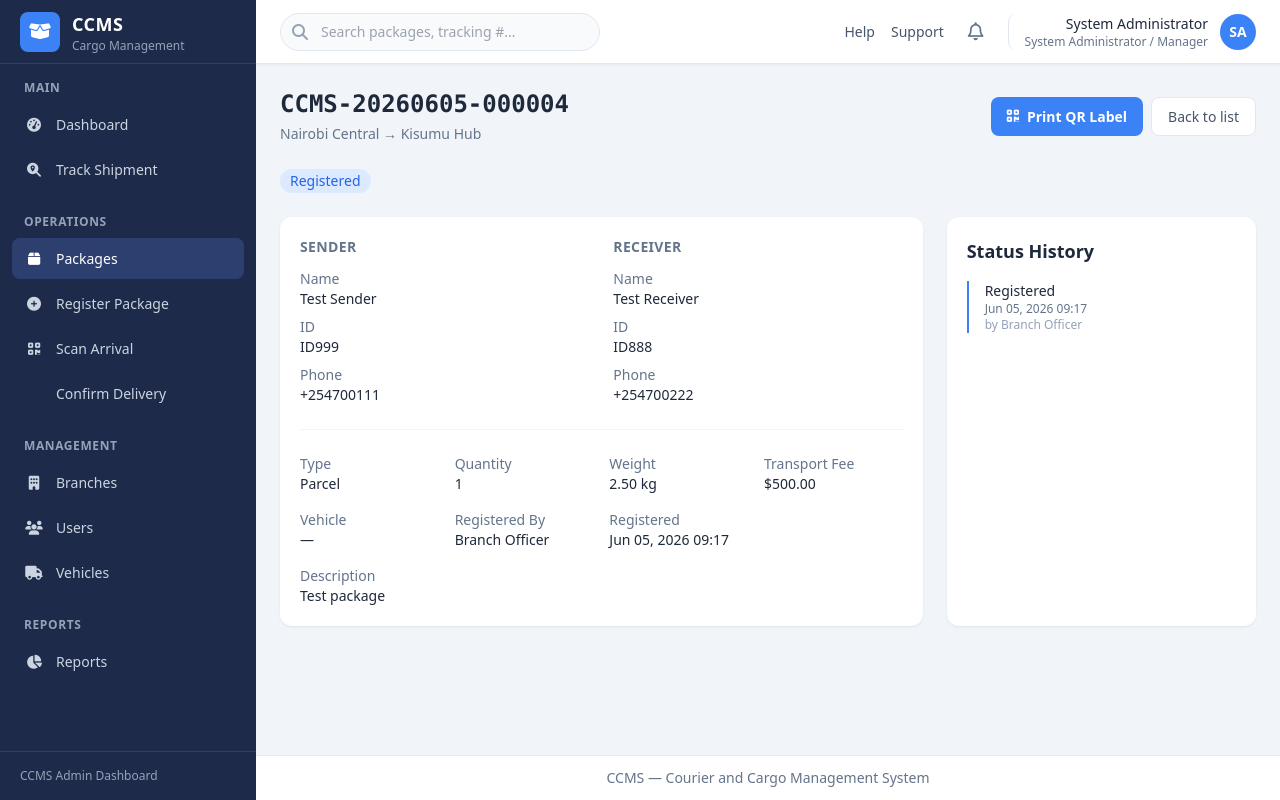
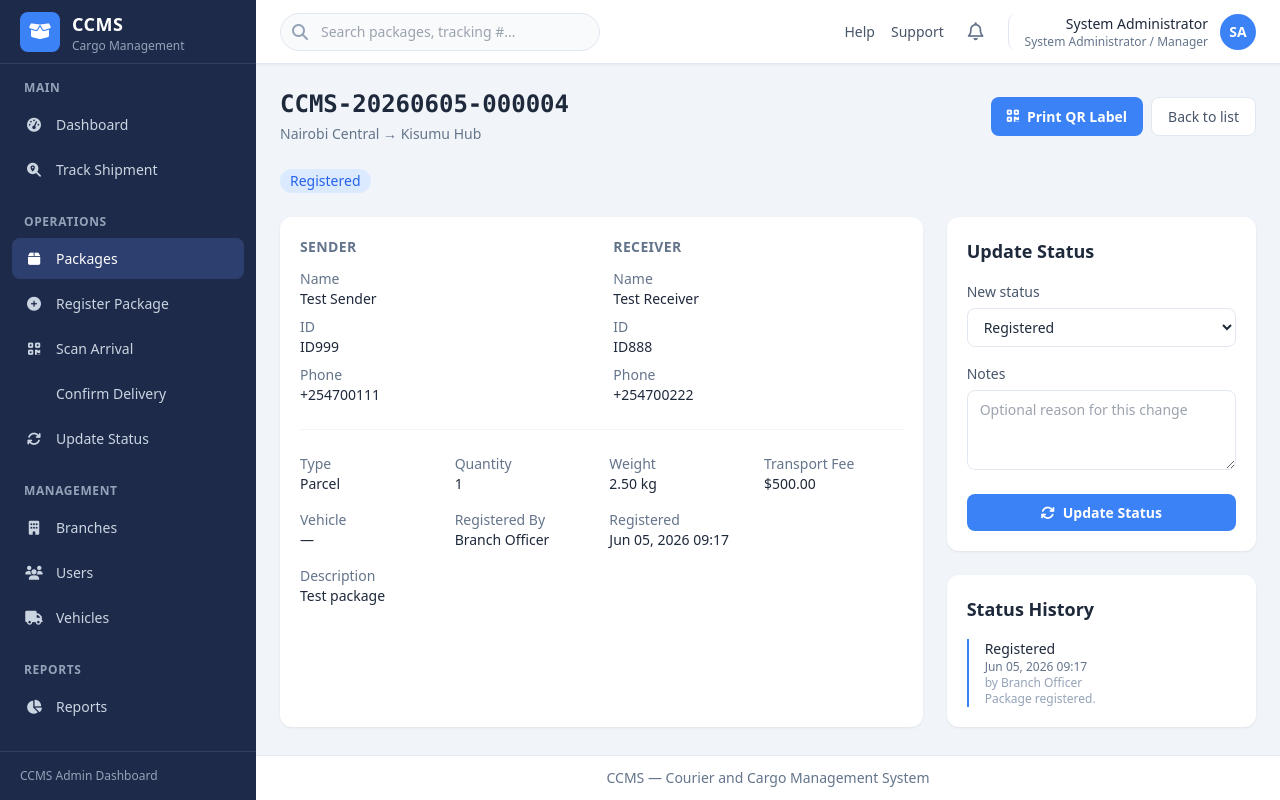
Before and after one commit to crepe-japheth/CCMS, a Django app: page /packages/4/ in a window 1280 px wide. Run offline with Django 5.2, Linux system fonts and the light colour scheme; a user stored in the database is signed in; data comes from the database, SQL or seed files in the repository; some libraries are stand-ins or nearby versions.

Commit message:
fixed feature of updating status

```diff
--- a/ccms_app/forms.py
+++ b/ccms_app/forms.py
@@ -1,6 +1,6 @@
 from django import forms
 
-from .models import Branch, Package, Vehicle
+from .models import Branch, Package, PackageStatus, Vehicle
 
 
 INPUT_CLASS = 'form-input'
@@ -101,6 +101,24 @@ class TrackingLookupForm(forms.Form):
     )
 
 
+class PackageStatusUpdateForm(forms.Form):
+    status = forms.ChoiceField(
+        choices=PackageStatus.choices,
+        widget=forms.Select(attrs={'class': SELECT_CLASS}),
+        label='New status',
+    )
+    notes = forms.CharField(
+        required=False,
+        widget=forms.Textarea(attrs={'class': TEXTAREA_CLASS, 'rows': 2, 'placeholder': 'Optional reason for this change'}),
+        label='Notes',
+    )
+
+    def __init__(self, *args, package=None, **kwargs):
+        super().__init__(*args, **kwargs)
+        if package:
+            self.fields['status'].initial = package.status
+
+
 class DeliveryVerificationForm(forms.Form):
     receiver_id_number = forms.CharField(
         max_length=50,
--- a/ccms_app/services.py
+++ b/ccms_app/services.py
@@ -148,3 +148,46 @@ def confirm_delivery(package, user, receiver_id_number):
     package.delivery_receiver_id_number = receiver_id_number
     package.save(update_fields=['delivered_by', 'delivered_at', 'delivery_receiver_id_number', 'updated_at'])
     return package
+
+
+def apply_manual_status_change(package, new_status, user, notes=''):
+    """Manually set any package status (staff override). Updates related timestamps."""
+    if package.status == new_status:
+        return package, False
+
+    now = timezone.now()
+    receiving_branch = (
+        user.branch if user.is_branch_officer and user.branch_id
+        else package.destination_branch
+    )
+
+    record_status_change(
+        package,
+        new_status,
+        user,
+        notes=notes or f'Status manually updated to {PackageStatus(new_status).label}.',
+    )
+
+    update_fields = ['status', 'updated_at']
+
+    if new_status == PackageStatus.ARRIVED:
+        if not package.arrived_at:
+            package.arrived_at = now
+            update_fields.append('arrived_at')
+        if not package.received_by_id:
+            package.received_by = user
+            update_fields.append('received_by')
+        if not package.received_at_branch_id:
+            package.received_at_branch = receiving_branch
+            update_fields.append('received_at_branch')
+
+    elif new_status == PackageStatus.DELIVERED:
+        if not package.delivered_at:
+            package.delivered_at = now
+            update_fields.append('delivered_at')
+        if not package.delivered_by_id:
+            package.delivered_by = user
+            update_fields.append('delivered_by')
+
+    package.save(update_fields=update_fields)
+    return package, True
--- a/ccms_app/urls.py
+++ b/ccms_app/urls.py
@@ -27,6 +27,8 @@ urlpatterns = [
     path('operations/scan-arrival/<str:tracking_number>/', views_operations.arrival_confirm, name='arrival_confirm'),
     path('operations/confirm-delivery/', views_operations.confirm_delivery_lookup, name='confirm_delivery_lookup'),
     path('operations/confirm-delivery/<str:tracking_number>/', views_operations.delivery_confirm, name='delivery_confirm'),
+    path('operations/update-status/', views_operations.update_status_lookup, name='update_status_lookup'),
+    path('operations/update-status/<str:tracking_number>/', views_operations.update_status, name='update_status'),
     path('track/', views_operations.track_shipment, name='track_shipment'),
     path('track/<str:tracking_number>/', views_operations.track_result, name='track_result'),
     path('reports/', views_reports.reports_hub, name='reports_hub'),
--- a/ccms_app/views_packages.py
+++ b/ccms_app/views_packages.py
@@ -7,10 +7,10 @@ from django.shortcuts import redirect, render
 from account.models import AuditLog
 from account.utils import log_audit
 
-from .forms import PackageRegistrationForm
+from .forms import PackageRegistrationForm, PackageStatusUpdateForm
 from .models import PackageStatus
 from .qr_utils import generate_qr_png
-from .services import create_package_with_status, packages_for_user
+from .services import apply_manual_status_change, create_package_with_status, packages_for_user
 
 
 @login_required
@@ -79,11 +79,29 @@ def package_detail(request, pk):
     if not package:
         raise Http404('Package not found.')
 
+    status_form = PackageStatusUpdateForm(request.POST or None, package=package)
+    if request.method == 'POST' and 'update_status' in request.POST and status_form.is_valid():
+        new_status = status_form.cleaned_data['status']
+        notes = status_form.cleaned_data['notes']
+        package, changed = apply_manual_status_change(package, new_status, request.user, notes=notes)
+        if changed:
+            log_audit(
+                request.user,
+                AuditLog.Action.PACKAGE_STATUS_CHANGED,
+                description=f'Status of {package.tracking_number} changed to {package.status_label}.',
+                request=request,
+            )
+            messages.success(request, f'Status updated to {package.status_label}.')
+        else:
+            messages.info(request, 'Status is already set to that value.')
+        return redirect('ccms_app:package_detail', pk=package.pk)
+
     history = package.status_history.select_related('changed_by').all()
     return render(request, 'ccms_app/packages/detail.html', {
         'active_nav': 'packages',
         'package': package,
         'history': history,
+        'status_form': status_form,
     })
 
 
--- a/templates/ccms_app/packages/detail.html
+++ b/templates/ccms_app/packages/detail.html
@@ -65,6 +65,21 @@
         {% endif %}
     </div>
 
+    <div class="space-y-6">
+        <div class="dashboard-card">
+            <h3 class="mb-4 text-lg font-semibold text-slate-800">Update Status</h3>
+            <form method="post">
+                {% csrf_token %}
+                <input type="hidden" name="update_status" value="1">
+                {% for field in status_form %}
+                    {% include "includes/form_field.html" with field=field %}
+                {% endfor %}
+                <button type="submit" class="btn-primary mt-2 w-full justify-center">
+                    <i class="fa-solid fa-arrows-rotate"></i> Update Status
+                </button>
+            </form>
+        </div>
+
         <div class="dashboard-card">
             <h3 class="mb-4 text-lg font-semibold text-slate-800">Status History</h3>
             <ol class="space-y-4">
@@ -73,6 +88,7 @@
                     <p class="text-sm font-medium text-slate-800">{{ entry.get_status_display }}</p>
                     <p class="text-xs text-slate-500">{{ entry.changed_at|date:"M d, Y H:i" }}</p>
                     {% if entry.changed_by %}<p class="text-xs text-slate-400">by {{ entry.changed_by.full_name }}</p>{% endif %}
+                    {% if entry.notes %}<p class="text-xs text-slate-400">{{ entry.notes }}</p>{% endif %}
                 </li>
                 {% empty %}
                 <li class="text-sm text-slate-400">No history yet.</li>
@@ -80,4 +96,5 @@
             </ol>
         </div>
     </div>
+</div>
 {% endblock %}
--- a/templates/ccms_app/packages/list.html
+++ b/templates/ccms_app/packages/list.html
@@ -70,6 +70,9 @@
                         <a href="{% url 'ccms_app:package_detail' package.pk %}" class="btn-icon" title="View">
                             <i class="fa-solid fa-eye"></i>
                         </a>
+                        <a href="{% url 'ccms_app:update_status' package.tracking_number %}" class="btn-icon" title="Update status">
+                            <i class="fa-solid fa-arrows-rotate"></i>
+                        </a>
                         <a href="{% url 'ccms_app:package_qr' package.pk %}" class="btn-icon" title="Print QR">
                             <i class="fa-solid fa-qrcode"></i>
                         </a>
--- a/templates/includes/sidebar.html
+++ b/templates/includes/sidebar.html
@@ -61,6 +61,13 @@
                     <span>Confirm Delivery</span>
                 </a>
             </li>
+            <li>
+                <a href="{% url 'ccms_app:update_status_lookup' %}"
+                   class="sidebar-link {% if active_nav == 'update_status' %}active{% endif %}">
+                    <i class="fa-solid fa-arrows-rotate w-5 text-center"></i>
+                    <span>Update Status</span>
+                </a>
+            </li>
         </ul>
 
         {% if user.is_admin_manager %}
```
Also changed, not shown: ccms_app/views_operations.py (+49 -1 lines), templates/ccms_app/operations/arrival_confirm.html (+6 -1 lines), templates/ccms_app/operations/delivery_confirm.html (+6 -1 lines), templates/ccms_app/operations/update_status.html (added, +43 -0 lines), templates/ccms_app/operations/update_status_lookup.html (added, +7 -0 lines). Lines whose indentation alone changed are shown as unchanged.
